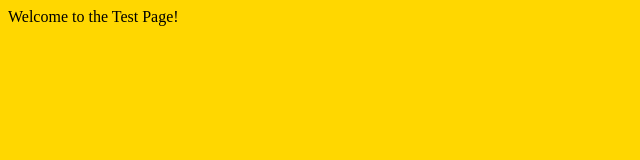
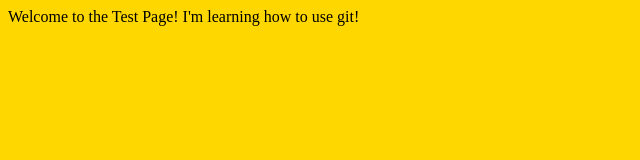
Before and after one commit to throwaway4798/testone, a plain HTML site: page index.html in a window 1280 px wide. Shown: the whole page, without its empty margins (0-640 px from the left). Drawn offline with Linux system fonts and the light colour scheme.

Commit message:
Add more info

```diff
--- a/index.html
+++ b/index.html
@@ -3,6 +3,6 @@
 <title>Test Page</title>
 </head>
 <body style="background-color:gold;">
-Welcome to the Test Page!
+Welcome to the Test Page! I'm learning how to use git!
 </body>
 </html>
```
